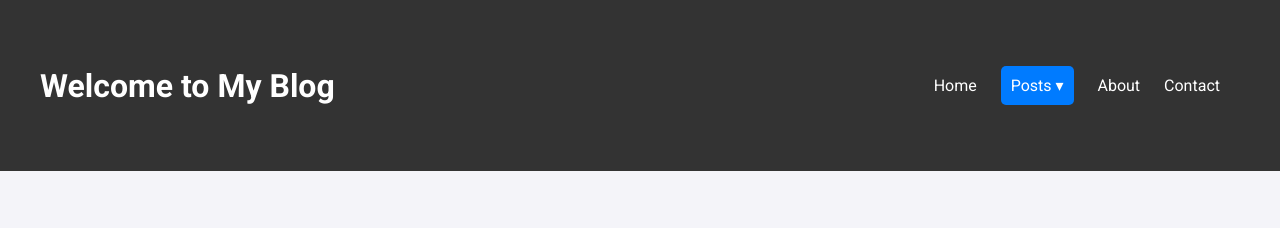
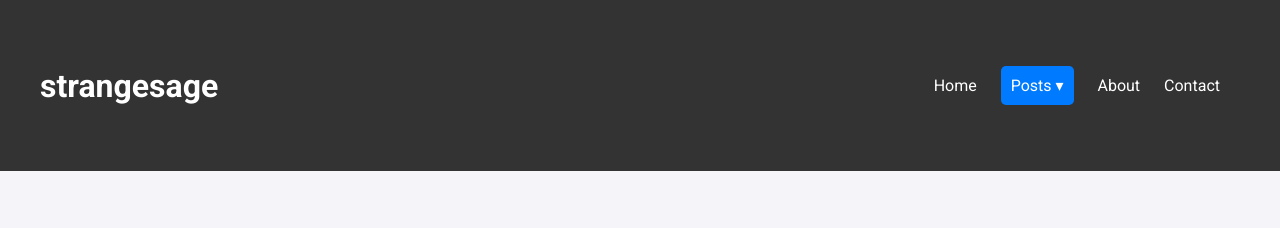
Before and after one commit to uday26c/sage, a plain HTML site: page post.html in a window 1280 px wide. Shown: the top 228 px of the page. Drawn offline with Linux system fonts and the light colour scheme.

Commit message:
Update post.html

```diff
--- a/post.html
+++ b/post.html
@@ -261,7 +261,7 @@ nav ul li a:hover {
 <body>
     <header>
         <div class="container">
-            <h1>Welcome to My Blog</h1>
+            <h1>strangesage</h1>
             <button class="menu-toggle" aria-label="Toggle Menu">&#9776;</button>
             <nav>
                 <ul>
```
